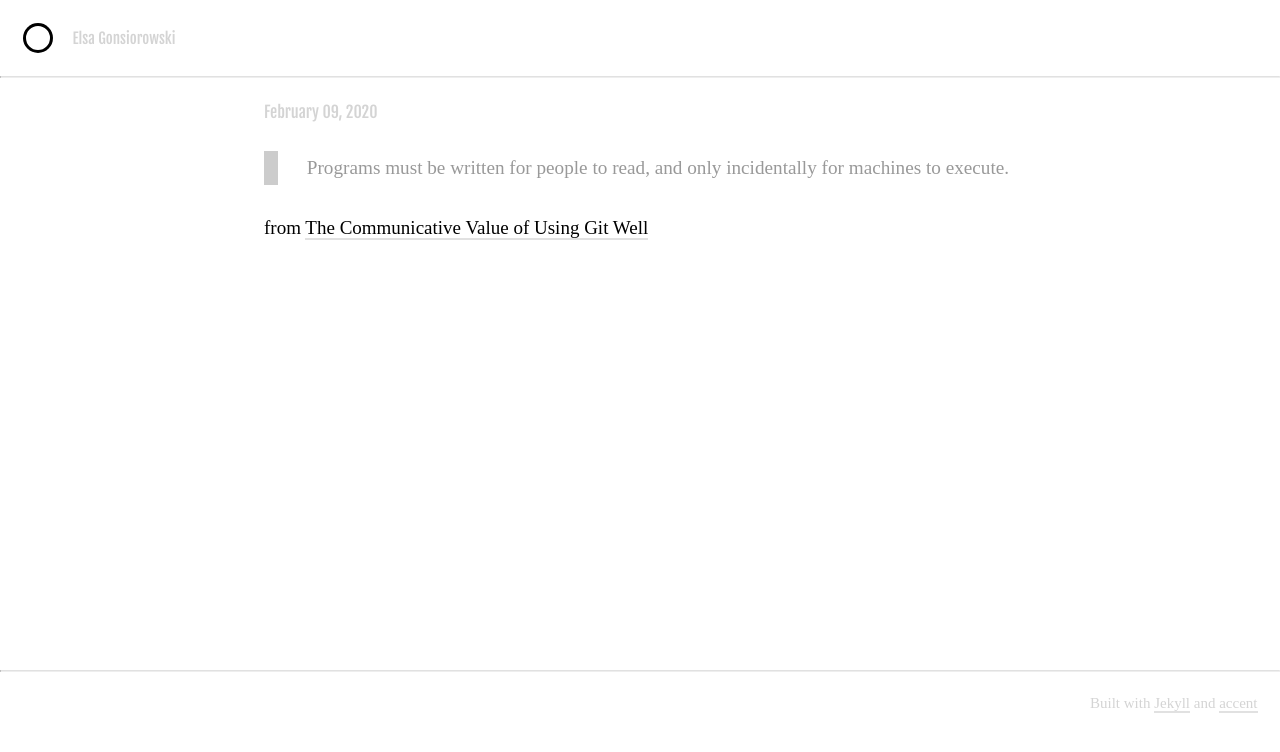
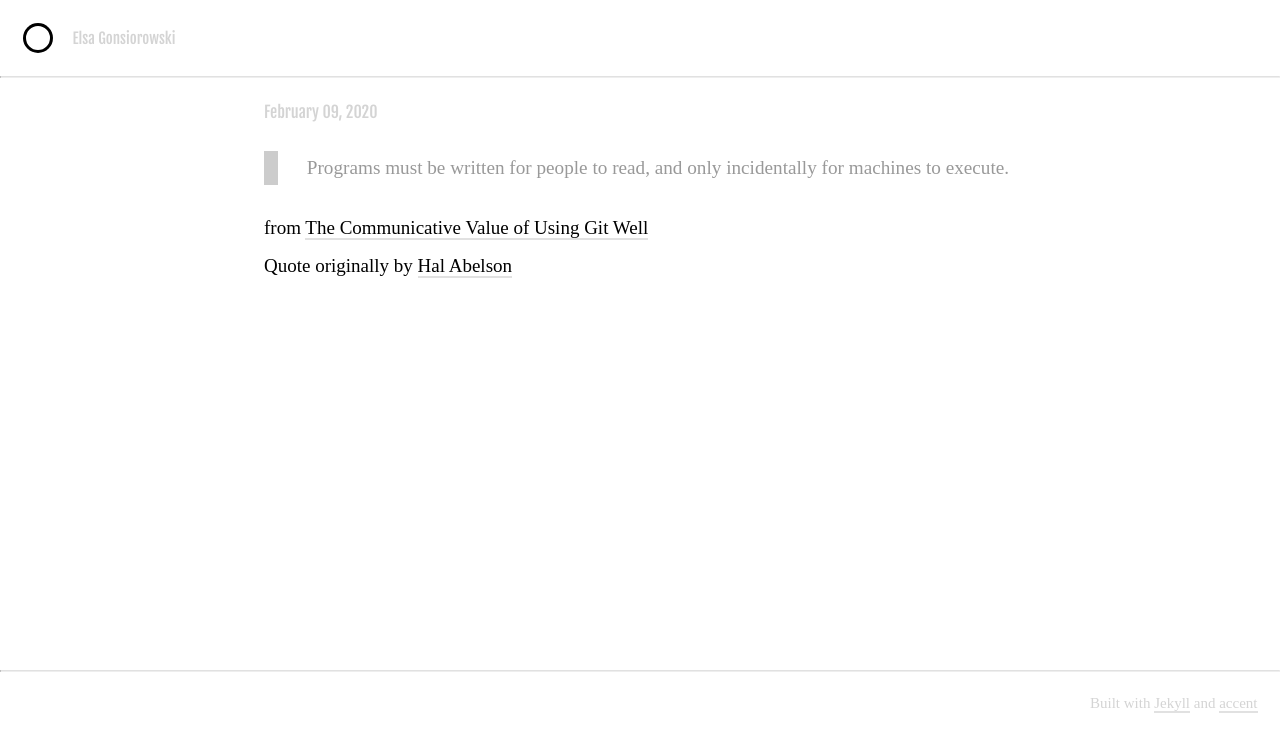
Before and after one commit to gonsie/gonsie.github.io, a Jekyll site: the page built from _posts/2020-02-09-quote-hal-program-for-people.md, in a window 1280 px wide. Shown: the top 752 px of the page. Built offline with Jekyll 4.4.1, drawn with Linux system fonts in a browser that asks for light colours; some web fonts are replaced.

Commit message:
attribute hal

```diff
--- a/_posts/2020-02-09-quote-hal-program-for-people.md
+++ b/_posts/2020-02-09-quote-hal-program-for-people.md
@@ -4,3 +4,5 @@ layout: quote
 source: The Communicative Value of Using Git Well
 link: https://jeremykun.com/2020/01/14/the-communicative-value-of-using-git-well/
 ---
+
+Quote originally by [Hal Abelson](https://en.wikipedia.org/wiki/Hal_Abelson)
```
